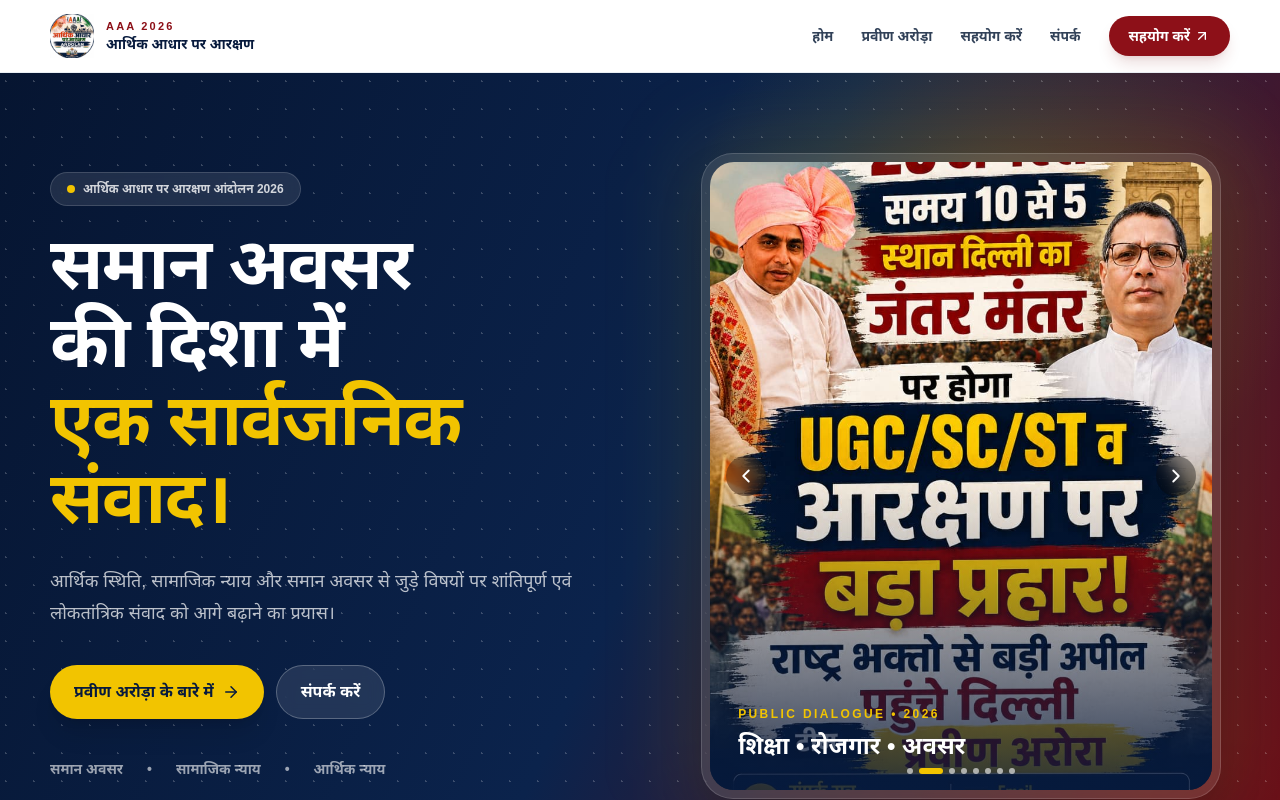
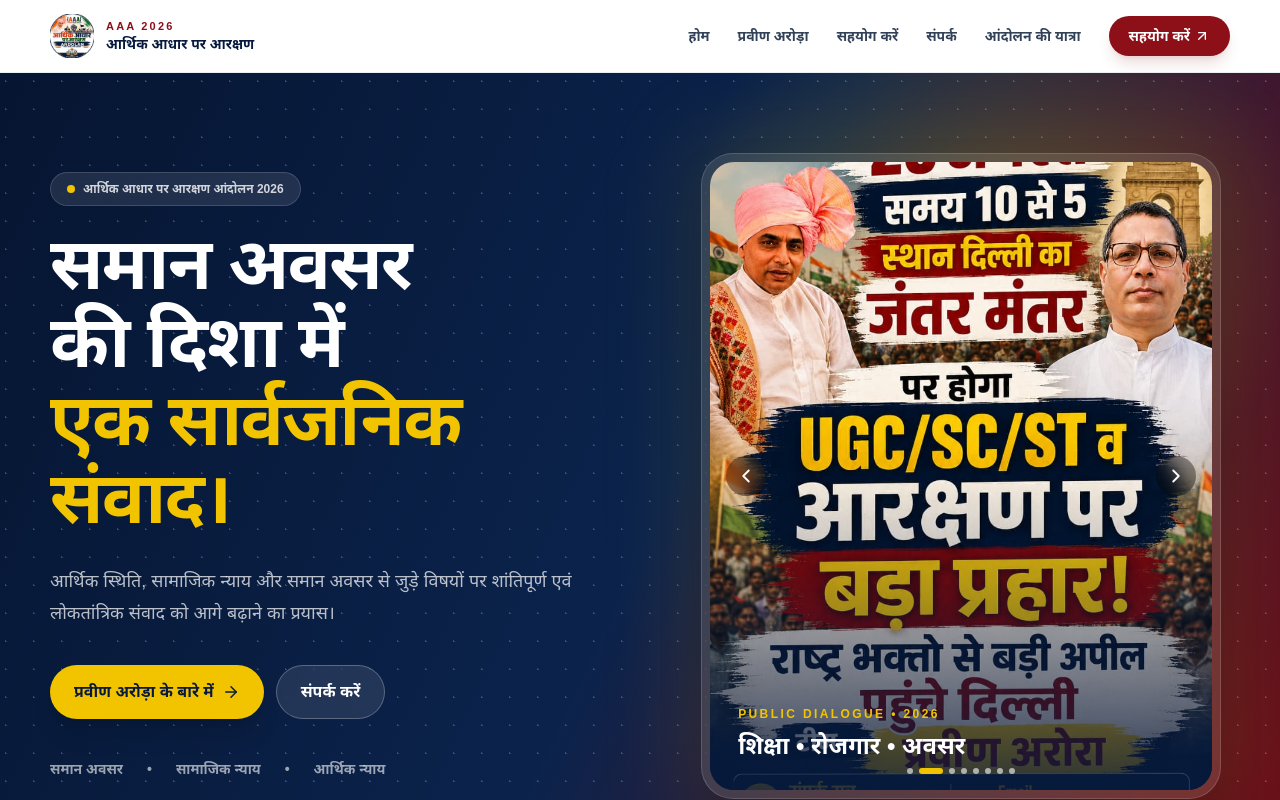
Before and after one commit to GouravSaini2004/Aarthikaadharandolan, a Next.js app: page / in a window 1280 px wide. Shown: the top 800 px of the page. Built offline with nearby package versions, Linux system fonts and the light colour scheme.

Commit message:
Update Navbar.tsx

```diff
--- a/components/Navbar.tsx
+++ b/components/Navbar.tsx
@@ -10,6 +10,8 @@ const links = [
   { href: "/praveen-arora", label: "प्रवीण अरोड़ा" },
   { href: "/support", label: "सहयोग करें" },
   { href: "/contact", label: "संपर्क" },
+  { href: "/gallery" , label: "आंदोलन की यात्रा"}
+
 ];
 
 export default function Navbar() {
```
